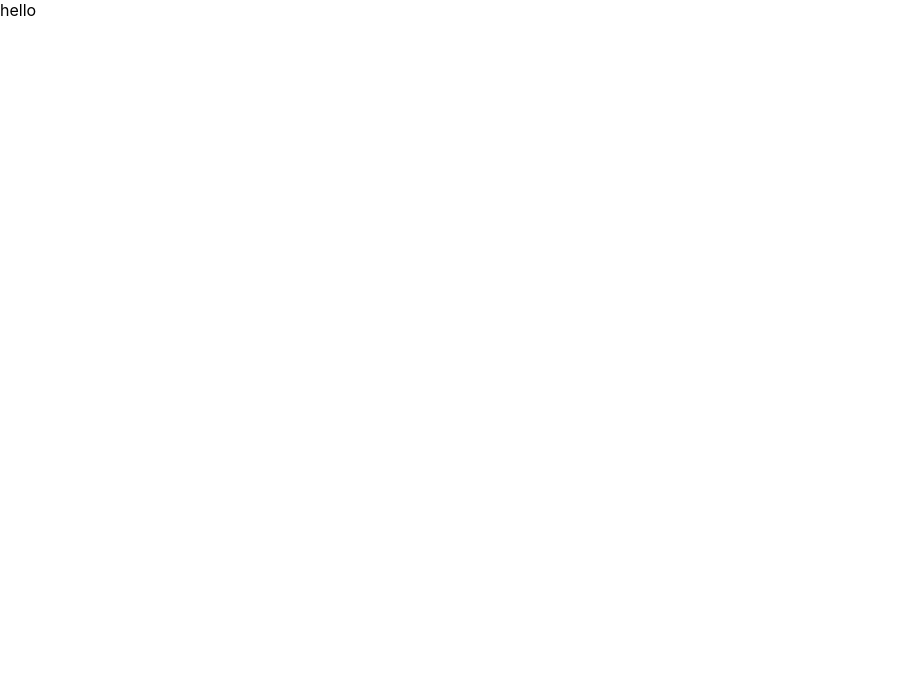
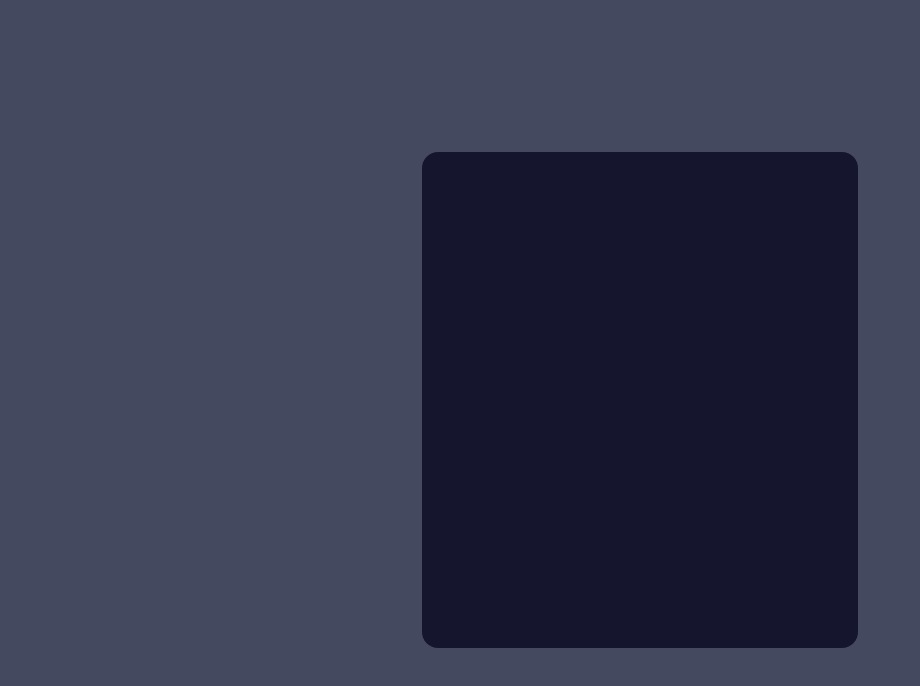
Before and after one commit to chb6734/minitodolist, a React (Create React App) app: page / in a window 1280 px wide. Shown: the top 686 px of the page, without its empty margins (0-920 px from the left). Built offline with nearby package versions, Linux system fonts and the light colour scheme.

Commit message:
feat: 배경화면, 기본 틀 css 추가

```diff
--- a/src/App.css
+++ b/src/App.css
@@ -1,38 +1,17 @@
-.App {
-  text-align: center;
+.wrapper {
+  display: flex;
+  justify-content: center;
+  align-items: center;
+  min-height: 100vh;
+  background-color: #454960;
 }
 
-.App-logo {
-  height: 40vmin;
-  pointer-events: none;
+.content {
+  font-family: system-ui, serif;
+  font-size: 2rem;
+  padding: 3rem;
+  border-radius: 1rem;
+  height: 400px;
+  width: 340px;
+  background-color: #15162e;
 }
-
-@media (prefers-reduced-motion: no-preference) {
-  .App-logo {
-    animation: App-logo-spin infinite 20s linear;
-  }
-}
-
-.App-header {
-  background-color: #282c34;
-  min-height: 100vh;
-  display: flex;
-  flex-direction: column;
-  align-items: center;
-  justify-content: center;
-  font-size: calc(10px + 2vmin);
-  color: white;
-}
-
-.App-link {
-  color: #61dafb;
-}
-
-@keyframes App-logo-spin {
-  from {
-    transform: rotate(0deg);
-  }
-  to {
-    transform: rotate(360deg);
-  }
-}
--- a/src/App.js
+++ b/src/App.js
@@ -2,7 +2,11 @@ import "./App.css";
 import React from "react";
 
 function App() {
-  return <div> hello</div>;
+  return (
+    <div className="wrapper">
+      <div className="content"></div>
+    </div>
+  );
 }
 
 export default App;
--- a/src/index.css
+++ b/src/index.css
@@ -1,13 +1,14 @@
 body {
   margin: 0;
-  font-family: -apple-system, BlinkMacSystemFont, 'Segoe UI', 'Roboto', 'Oxygen',
-    'Ubuntu', 'Cantarell', 'Fira Sans', 'Droid Sans', 'Helvetica Neue',
+  font-family: -apple-system, BlinkMacSystemFont, "Segoe UI", "Roboto", "Oxygen",
+    "Ubuntu", "Cantarell", "Fira Sans", "Droid Sans", "Helvetica Neue",
     sans-serif;
   -webkit-font-smoothing: antialiased;
   -moz-osx-font-smoothing: grayscale;
+  background-color: plum;
 }
 
 code {
-  font-family: source-code-pro, Menlo, Monaco, Consolas, 'Courier New',
+  font-family: source-code-pro, Menlo, Monaco, Consolas, "Courier New",
     monospace;
 }
```
